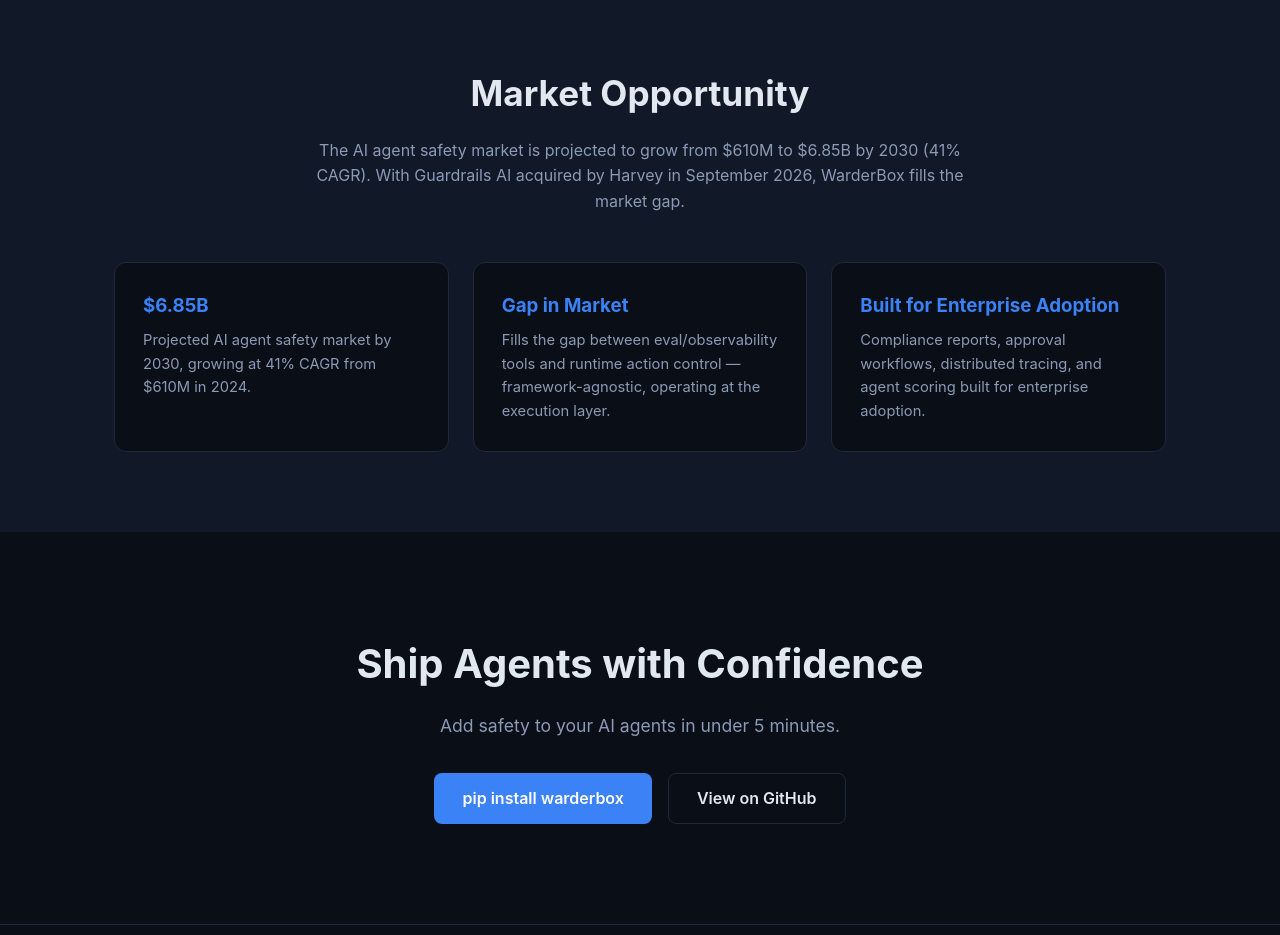
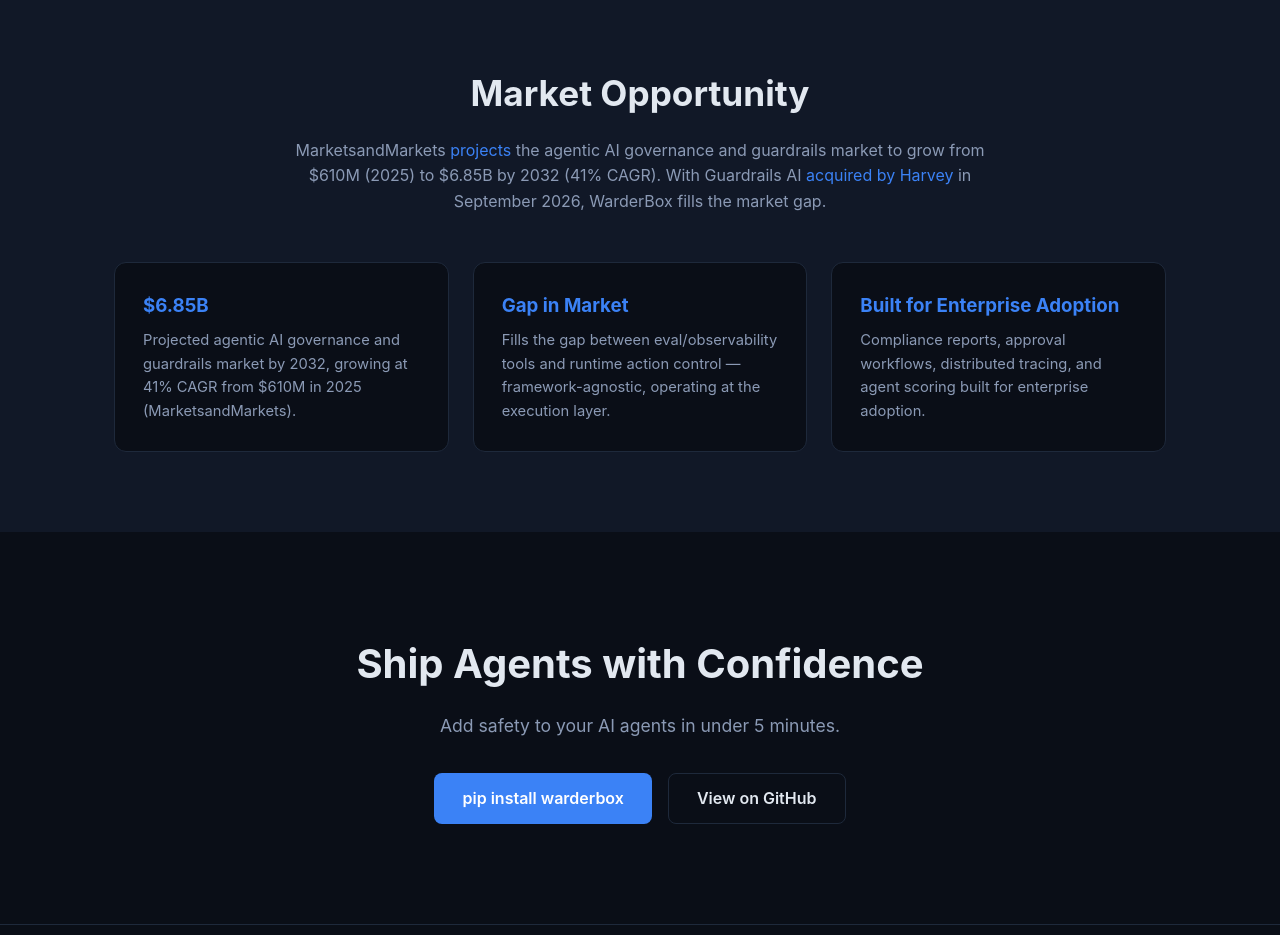
Before and after one commit to alicelik-games/warderbox, a plain HTML site: page docs/index.html in a window 1280 px wide. Shown: the part 5980-6915 px from the top of the page. Drawn offline with Linux system fonts and the light colour scheme.

Commit message:
Source market claims; fix market years on site

```diff
--- a/docs/index.html
+++ b/docs/index.html
@@ -362,11 +362,11 @@ footer { text-align: center; padding: 40px 24px; border-top: 1px solid var(--bor
 
 <section class="market">
   <h2>Market Opportunity</h2>
-  <p class="sub">The AI agent safety market is projected to grow from $610M to $6.85B by 2030 (41% CAGR). With Guardrails AI acquired by Harvey in September 2026, WarderBox fills the market gap.</p>
+  <p class="sub">MarketsandMarkets <a href="https://www.marketsandmarkets.com/Market-Reports/agentic-ai-governance-guardrails-market-156785354.html" target="_blank" rel="noopener">projects</a> the agentic AI governance and guardrails market to grow from $610M (2025) to $6.85B by 2032 (41% CAGR). With Guardrails AI <a href="https://www.harvey.ai/blog/guardrails-ai-joins-harvey" target="_blank" rel="noopener">acquired by Harvey</a> in September 2026, WarderBox fills the market gap.</p>
   <div class="market-cards container">
     <div class="market-card">
       <h3>$6.85B</h3>
-      <p>Projected AI agent safety market by 2030, growing at 41% CAGR from $610M in 2024.</p>
+      <p>Projected agentic AI governance and guardrails market by 2032, growing at 41% CAGR from $610M in 2025 (MarketsandMarkets).</p>
     </div>
     <div class="market-card">
       <h3>Gap in Market</h3>
```
Also changed, not shown: site/index.html (+2 -2 lines), 1 other file.
